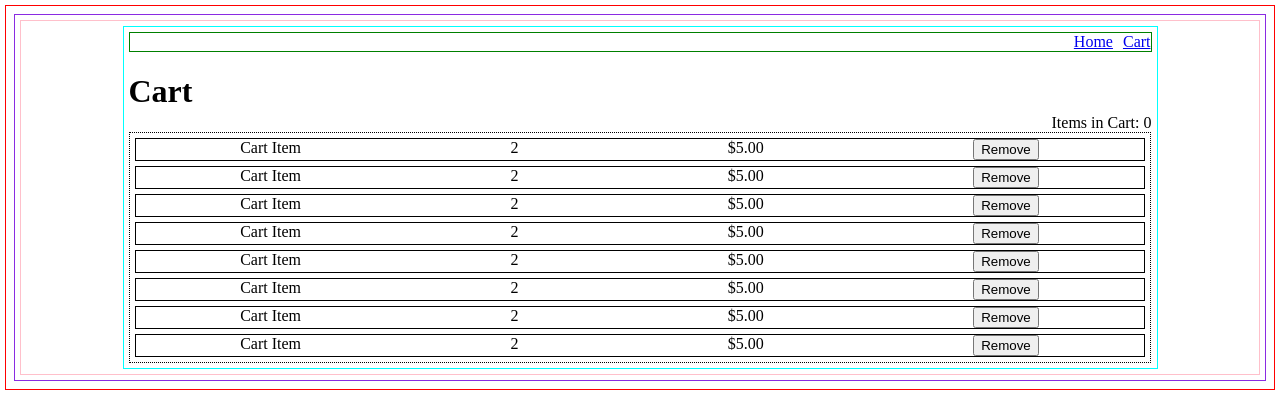
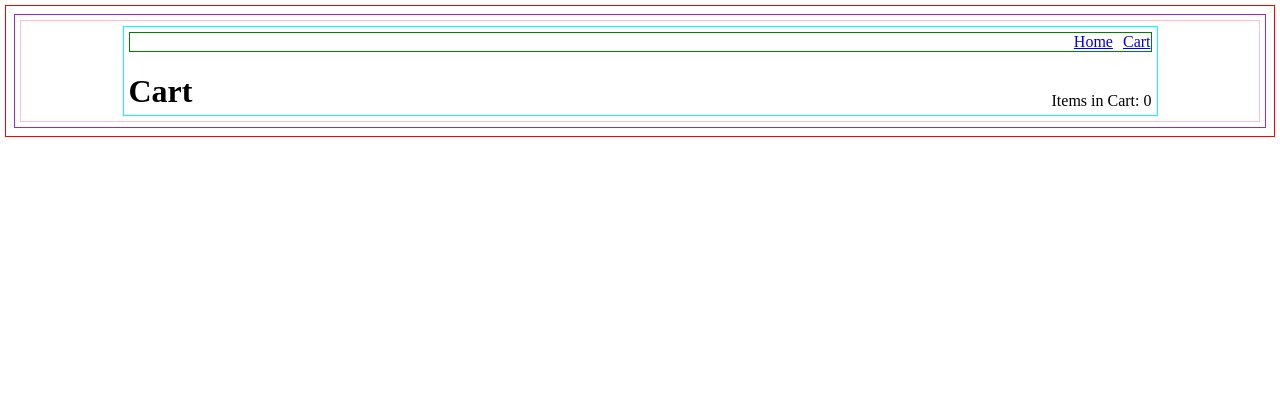
Before and after one commit to Mitadru47/TOP-Shopping-Cart, a React (Vite) app: page /cart in a window 1280 px wide. Shown: the top 420 px of the page. Built offline with nearby package versions, Linux system fonts and the light colour scheme.

Commit message:
Cart Functionality

```diff
--- a/src/components/Cart.jsx
+++ b/src/components/Cart.jsx
@@ -4,6 +4,26 @@ import Cart_Item from "./Cart_Item";
 const Cart = (props) => {
 
     console.log(props.cartData.length);
+
+    if(props.cartData.length === 0){
+
+        return(
+
+            <div id="cart">
+
+                <Nav />
+
+                <div id="header">
+
+                    <h1>Cart</h1>
+                    <div>Items in Cart: {props.cartData.length}</div>
+
+                </div>
+
+            </div>
+        );
+
+    } else {
 
         return(
 
@@ -20,22 +40,13 @@ const Cart = (props) => {
 
                 <div id="cartItems">
 
-                <Cart_Item />
-                <Cart_Item />
-
-                <Cart_Item />
-                <Cart_Item />
-
-                <Cart_Item />
-                <Cart_Item />
-
-                <Cart_Item />
-                <Cart_Item />
+                    {props.cartData.map((item, index) => <Cart_Item title={item.title} quantity={item.quantity} price={item.price}/>)}
 
                 </div>
 
             </div>
         );
     }
+}
 
 export default Cart;
--- a/src/components/Cart_Item.jsx
+++ b/src/components/Cart_Item.jsx
@@ -1,13 +1,13 @@
-const Cart_Item = () => {
+const Cart_Item = (props) => {
 
     return(
 
         <div className="cartItem">
 
-            <div className="cartItem_title">Cart Item</div>
+            <div className="cartItem_title">{props.title}</div>
 
-            <div className="cartItem_quantity">2</div>
-            <div className="cartItem_price">$5.00</div>
+            <div className="cartItem_quantity">{props.quantity}</div>
+            <div className="cartItem_price">{props.price}</div>
 
             <div className="removeButton">
 
--- a/src/styles/main.css
+++ b/src/styles/main.css
@@ -46,6 +46,10 @@ body{
 
     justify-content: space-between;
     align-items: end;
+}
+
+h1{
+    margin-bottom: 0;
 }
 
 #cards{
@@ -127,3 +131,11 @@ input{
     display: flex;
     justify-content: space-around;
 }
+
+.cartItem_title{
+    width: 540px;
+}
+
+.cartItem_price{
+    width: 54px;
+}
```
Lines whose indentation alone changed are shown as unchanged.
